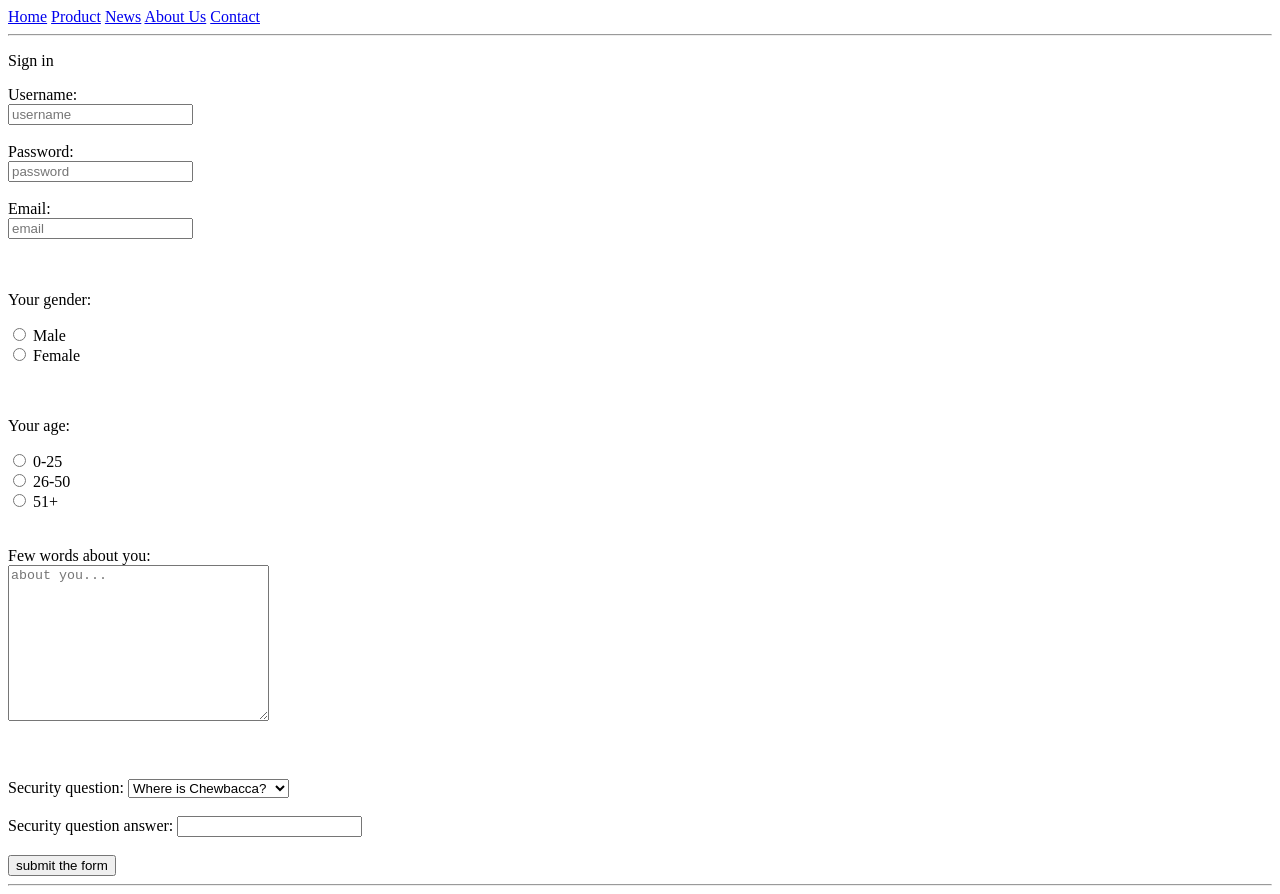
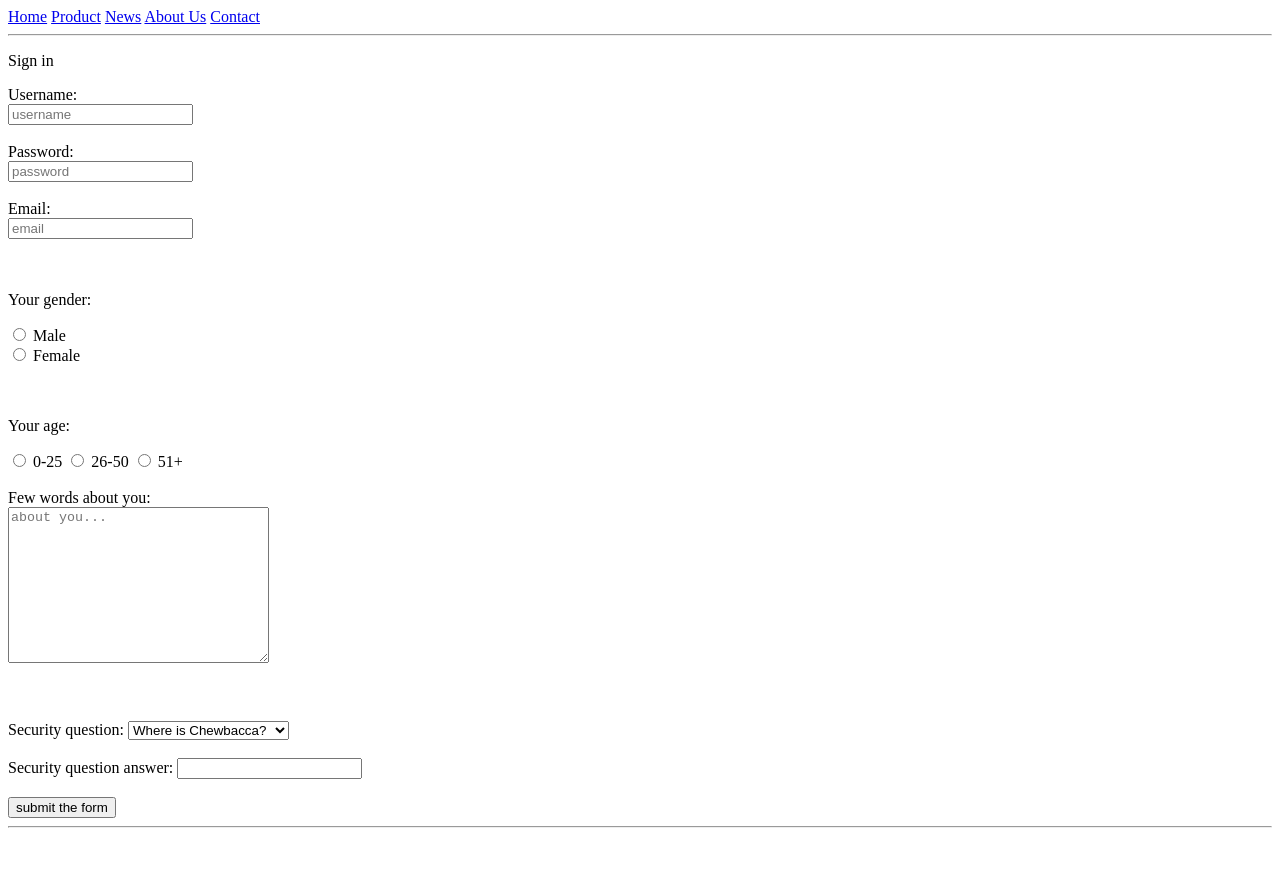
Before and after one commit to milan978gh/cs50-homepage, a plain HTML site: page Contact.html in a window 1280 px wide. After the commit the page ends 836 px from the top, so only its background shows below. Drawn offline with Linux system fonts and the light colour scheme.

Commit message:
kontakt update

```diff
--- a/Contact.html
+++ b/Contact.html
@@ -34,9 +34,9 @@
             <br><br>
 
             <p>Your age:</p>
-            <input type="radio" name="age" id="option1" value="0-25"> 0-25 <br>
-            <input type="radio" name="age" id="option2" value="26-50"> 26-50 <br>
-            <input type="radio" name="age" id="option3" value="51+"> 51+ <br>
+            <input type="radio" name="age" id="option1" value="0-25"> 0-25
+            <input type="radio" name="age" id="option2" value="26-50"> 26-50
+            <input type="radio" name="age" id="option3" value="51+"> 51+
 
             <br><br>
 
```
